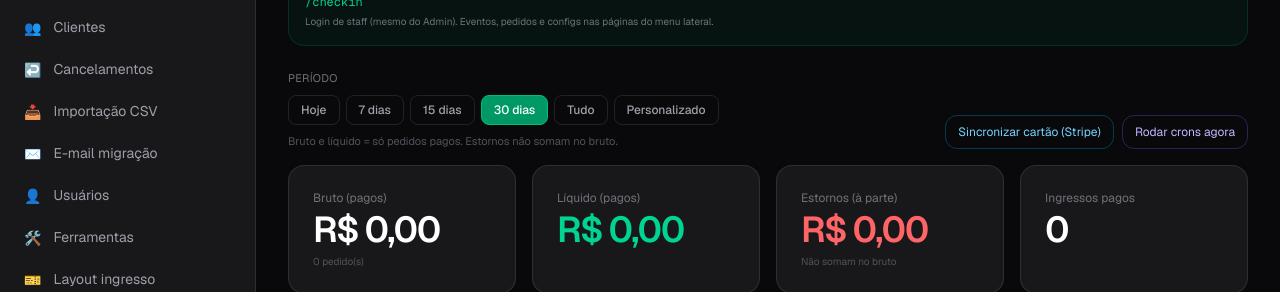
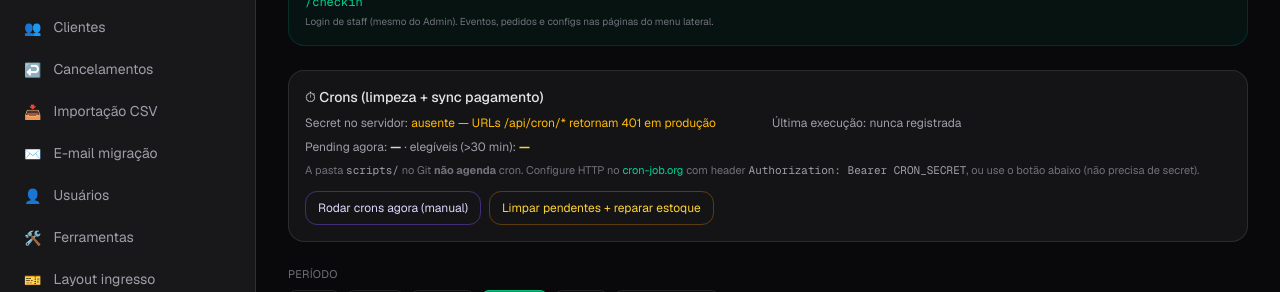
Before and after one commit to aerciompr/portal-lorde-ingresso, a Next.js app: page /admin in a window 1280 px wide. Shown: the part 291-583 px from the top of the page. Built offline with nearby package versions, Linux system fonts and the light colour scheme; no server answers; the database is empty.

Commit message:
fix(ops): crons documentadas + status no admin + run confiavel
Esclarece que scripts nao agendam. CRON_SECRET, cron-job.org, botao Rodar crons, status ultima execucao.

```diff
--- a/app/admin/page.tsx
+++ b/app/admin/page.tsx
@@ -45,6 +45,14 @@ export default function AdminDashboard() {
   const [customTo, setCustomTo] = useState('');
   const [cleaning, setCleaning] = useState(false);
   const [syncingStripe, setSyncingStripe] = useState(false);
+  const [cronInfo, setCronInfo] = useState<{
+    cronSecretConfigured?: boolean;
+    lastRunAt?: string | null;
+    lastRunSource?: string | null;
+    pendingCount?: number;
+    pendingOlderThanTtl?: number;
+    pendingOrderTtlMinutes?: number;
+  } | null>(null);
   const [Recharts, setRecharts] = useState<RechartsModule | null>(null);
 
   useEffect(() => {
@@ -56,9 +64,19 @@ export default function AdminDashboard() {
     if (res.ok) setOrders(await res.json());
   }, []);
 
+  const loadCron = useCallback(async () => {
+    try {
+      const res = await fetch('/api/admin/cron-status', { credentials: 'include' });
+      if (res.ok) setCronInfo(await res.json());
+    } catch {
+      /* ignore */
+    }
+  }, []);
+
   useEffect(() => {
     load();
-  }, [load]);
+    loadCron();
+  }, [load, loadCron]);
 
   const periodRange = useMemo(() => {
     const r = periodToRange(period, customFrom, customTo);
@@ -197,6 +215,7 @@ export default function AdminDashboard() {
       if (!res.ok) throw new Error(data.error || 'Falha');
       toast.success(data.message || 'Crons ok');
       load();
+      loadCron();
     } catch (e) {
       toast.error((e as Error).message);
     } finally {
@@ -238,6 +257,70 @@ export default function AdminDashboard() {
         </a>
         <div className="text-[10px] mt-1 text-zinc-500">
           Login de staff (mesmo do Admin). Eventos, pedidos e configs nas páginas do menu lateral.
+        </div>
+      </div>
+
+      {/* Status das crons */}
+      <div className="mb-6 p-4 border border-white/10 bg-zinc-900/80 rounded-2xl text-sm space-y-2">
+        <div className="font-medium text-zinc-200">⏱ Crons (limpeza + sync pagamento)</div>
+        <div className="grid sm:grid-cols-2 gap-2 text-xs text-zinc-400">
+          <div>
+            Secret no servidor:{' '}
+            {cronInfo?.cronSecretConfigured ? (
+              <span className="text-emerald-400">configurado</span>
+            ) : (
+              <span className="text-amber-400">
+                ausente — URLs /api/cron/* retornam 401 em produção
+              </span>
+            )}
+          </div>
+          <div>
+            Última execução:{' '}
+            {cronInfo?.lastRunAt
+              ? new Date(cronInfo.lastRunAt).toLocaleString('pt-BR')
+              : 'nunca registrada'}
+            {cronInfo?.lastRunSource ? (
+              <span className="text-zinc-600"> ({cronInfo.lastRunSource})</span>
+            ) : null}
+          </div>
+          <div>
+            Pending agora: <strong className="text-zinc-300">{cronInfo?.pendingCount ?? '—'}</strong>
+            {' · '}
+            elegíveis (&gt;{cronInfo?.pendingOrderTtlMinutes ?? 30} min):{' '}
+            <strong className="text-amber-300">{cronInfo?.pendingOlderThanTtl ?? '—'}</strong>
+          </div>
+        </div>
+        <p className="text-[11px] text-zinc-500">
+          A pasta <code className="text-zinc-400">scripts/</code> no Git <strong>não agenda</strong>{' '}
+          cron. Configure HTTP no{' '}
+          <a
+            href="https://cron-job.org"
+            target="_blank"
+            rel="noreferrer"
+            className="text-emerald-400 hover:underline"
+          >
+            cron-job.org
+          </a>{' '}
+          com header <code className="text-zinc-400">Authorization: Bearer CRON_SECRET</code>, ou use
+          o botão abaixo (não precisa de secret).
+        </p>
+        <div className="flex flex-wrap gap-2 pt-1">
+          <button
+            type="button"
+            disabled={syncingStripe}
+            onClick={runAllCrons}
+            className="text-xs px-3 py-2 rounded-xl border border-violet-500/40 text-violet-200 hover:bg-violet-950/40 disabled:opacity-50"
+          >
+            {syncingStripe ? 'Executando…' : 'Rodar crons agora (manual)'}
+          </button>
+          <button
+            type="button"
+            disabled={cleaning}
+            onClick={cleanupPendings}
+            className="text-xs px-3 py-2 rounded-xl border border-amber-500/30 text-amber-300 hover:bg-amber-950/40 disabled:opacity-50"
+          >
+            {cleaning ? 'Limpando…' : 'Limpar pendentes + reparar estoque'}
+          </button>
         </div>
       </div>
 
--- /dev/null
+++ b/app/api/admin/cron-status/route.ts
@@ -0,0 +1,68 @@
+import { NextResponse } from 'next/server';
+import { isAdmin } from '@/lib/auth';
+import { prisma } from '@/lib/prisma';
+import { getAppSettings } from '@/lib/settings';
+
+/**
+ * GET — status das crons (sem revelar o secret).
+ */
+export async function GET() {
+  if (!(await isAdmin())) {
+    return NextResponse.json({ error: 'Unauthorized' }, { status: 401 });
+  }
+
+  const secret = (
+    process.env.CRON_SECRET ||
+    process.env.ADMIN_CRON_SECRET ||
+    ''
+  ).trim();
+
+  let lastRunAt: string | null = null;
+  let lastRunSource: string | null = null;
+  try {
+    const rows = await prisma.setting.findMany({
+      where: { key: { in: ['cron_last_run_at', 'cron_last_run_source'] } },
+    });
+    for (const r of rows) {
+      if (r.key === 'cron_last_run_at') lastRunAt = r.value;
+      if (r.key === 'cron_last_run_source') lastRunSource = r.value;
+    }
+  } catch {
+    /* ignore */
+  }
+
+  const s = await getAppSettings();
+  const pendingCount = await prisma.order.count({ where: { status: 'pending' } });
+  const pendingOld = await prisma.order.count({
+    where: {
+      status: 'pending',
+      createdAt: {
+        lt: new Date(Date.now() - (s.pendingOrderTtlMinutes || 30) * 60 * 1000),
+      },
+    },
+  });
+
+  const appUrl = (
+    s.publicUrl ||
+    process.env.NEXT_PUBLIC_APP_URL ||
+    'https://portal.lordenelson.com.br'
+  ).replace(/\/$/, '');
+
+  return NextResponse.json({
+    cronSecretConfigured: Boolean(secret),
+    lastRunAt,
+    lastRunSource,
+    pendingOrderTtlMinutes: s.pendingOrderTtlMinutes || 30,
+    pendingCount,
+    pendingOlderThanTtl: pendingOld,
+    endpoints: {
+      sync: `${appUrl}/api/cron/sync-payments`,
+      cleanup: `${appUrl}/api/cron/cleanup-pending`,
+    },
+    /** URL de teste (substitua SEU_SECRET) — só documenta, não inclui o secret real */
+    testCurlExample:
+      'curl -sS -H "Authorization: Bearer SEU_CRON_SECRET" "https://portal.lordenelson.com.br/api/cron/cleanup-pending"',
+    note:
+      'Scripts na pasta /scripts NÃO disparam cron sozinhos. É preciso HTTP agendado (cron-job.org / EasyPanel) OU botão "Rodar crons agora" no admin.',
+  });
+}
--- a/app/api/admin/orders/run-crons/route.ts
+++ b/app/api/admin/orders/run-crons/route.ts
@@ -95,7 +95,9 @@ export async function POST(req: NextRequest) {
     const cleanup = await cleanupPendingOrders({
       minutes: s.pendingOrderTtlMinutes || 30,
     });
-    summary.cleanup = cleanup;
+    const { repairCancelledOrdersStock } = await import('@/lib/order-stock');
+    const repair = await repairCancelledOrdersStock();
+    summary.cleanup = { ...cleanup, repair };
   } catch (e) {
     summary.cleanupError = e instanceof Error ? e.message : 'erro';
   }
@@ -120,14 +122,40 @@ export async function POST(req: NextRequest) {
     | { finalized?: number; cancelled?: number; feesUpdated?: number }
     | undefined;
 
+  const ranAt = new Date().toISOString();
+  try {
+    await prisma.setting.upsert({
+      where: { key: 'cron_last_run_at' },
+      update: { value: ranAt },
+      create: { key: 'cron_last_run_at', value: ranAt },
+    });
+    await prisma.setting.upsert({
+      where: { key: 'cron_last_run_source' },
+      update: { value: 'admin-run-crons' },
+      create: { key: 'cron_last_run_source', value: 'admin-run-crons' },
+    });
+  } catch {
+    /* ignore */
+  }
+
+  const cleanup = summary.cleanup as
+    | { cleaned?: number; ticketsReleased?: number; repair?: { fixed?: number } }
+    | undefined;
+
   return NextResponse.json({
     success: true,
+    ranAt,
     ...summary,
     message: [
-      `Stripe: +${stripe?.finalized ?? 0} pagos, ${stripe?.cancelled ?? 0} cancelados, ${stripe?.feesUpdated ?? 0} taxas atualizadas`,
+      `Stripe: +${stripe?.finalized ?? 0} pagos, ${stripe?.cancelled ?? 0} cancelados, ${stripe?.feesUpdated ?? 0} taxas`,
       `PIX: +${pixFinalized} pagos, ${pixCancelled} cancelados`,
-      `Cleanup: ${(summary.cleanup as { cleaned?: number })?.cleaned ?? 0} expirados`,
+      `Cleanup: ${cleanup?.cleaned ?? 0} cancelados, ${cleanup?.ticketsReleased ?? 0} estoque`,
+      cleanup?.repair?.fixed
+        ? `Reparo: ${cleanup.repair.fixed} cancelados com estoque preso`
+        : null,
       `Viradas: ${viradas}`,
-    ].join(' · '),
+    ]
+      .filter(Boolean)
+      .join(' · '),
   });
 }
--- a/app/api/cron/cleanup-pending/route.ts
+++ b/app/api/cron/cleanup-pending/route.ts
@@ -30,29 +30,52 @@ function isAuthorized(req: NextRequest): boolean {
 
 async function runCleanup(req: NextRequest) {
   if (!isAuthorized(req)) {
-    return NextResponse.json({ error: 'Unauthorized' }, { status: 401 });
+    return NextResponse.json(
+      {
+        error: 'Unauthorized',
+        hint: 'Defina CRON_SECRET no Environment do EasyPanel e chame com Authorization: Bearer … ou ?secret=…',
+      },
+      { status: 401 }
+    );
   }
 
   const settings = await getAppSettings();
   const minutesParam = req.nextUrl.searchParams.get('minutes');
   const minutes = minutesParam
-    ? Math.max(5, parseInt(minutesParam, 10) || settings.pendingOrderTtlMinutes)
-    : settings.pendingOrderTtlMinutes;
+    ? Math.max(0, parseInt(minutesParam, 10) || 0)
+    : Math.max(1, settings.pendingOrderTtlMinutes || 30);
 
   const result = await cleanupPendingOrders({ minutes });
 
+  const ranAt = new Date().toISOString();
+  try {
+    const { prisma } = await import('@/lib/prisma');
+    await prisma.setting.upsert({
+      where: { key: 'cron_last_run_at' },
+      update: { value: ranAt },
+      create: { key: 'cron_last_run_at', value: ranAt },
+    });
+    await prisma.setting.upsert({
+      where: { key: 'cron_last_run_source' },
+      update: { value: 'http-cleanup-pending' },
+      create: { key: 'cron_last_run_source', value: 'http-cleanup-pending' },
+    });
+  } catch {
+    /* ignore */
+  }
+
   console.log(
-    `[CRON cleanup] minutes=${minutes} cleaned=${result.cleaned} ticketsReleased=${result.ticketsReleased}`
+    `[CRON cleanup] minutes=${minutes} cleaned=${result.cleaned} ticketsReleased=${result.ticketsReleased} scanned=${result.scanned}`
   );
 
   return NextResponse.json({
     success: true,
     minutes,
     ...result,
-    ranAt: new Date().toISOString(),
+    ranAt,
     message:
       result.cleaned === 0
-        ? `Nenhum pending com mais de ${minutes} min.`
+        ? `Nenhum pending com mais de ${minutes} min (varridos: ${result.scanned}).`
         : `${result.cleaned} pedido(s) cancelado(s); ${result.ticketsReleased} ingresso(s) devolvido(s).`,
   });
 }
--- a/app/api/cron/sync-payments/route.ts
+++ b/app/api/cron/sync-payments/route.ts
@@ -23,7 +23,13 @@ function isAuthorized(req: NextRequest): boolean {
 
 export async function GET(req: NextRequest) {
   if (!isAuthorized(req)) {
-    return NextResponse.json({ error: 'Unauthorized' }, { status: 401 });
+    return NextResponse.json(
+      {
+        error: 'Unauthorized',
+        hint: 'Defina CRON_SECRET e use Authorization: Bearer $CRON_SECRET ou ?secret=',
+      },
+      { status: 401 }
+    );
   }
 
   const s = await getAppSettings();
@@ -104,6 +110,22 @@ export async function GET(req: NextRequest) {
     }
   }
 
+  const ranAt = new Date().toISOString();
+  try {
+    await prisma.setting.upsert({
+      where: { key: 'cron_last_run_at' },
+      update: { value: ranAt },
+      create: { key: 'cron_last_run_at', value: ranAt },
+    });
+    await prisma.setting.upsert({
+      where: { key: 'cron_last_run_source' },
+      update: { value: 'http-sync-payments' },
+      create: { key: 'cron_last_run_source', value: 'http-sync-payments' },
+    });
+  } catch {
+    /* ignore */
+  }
+
   console.log(
     `[CRON sync-payments] finalized=${finalized} cancelled=${cancelled} viradas=${viradas}`
   );
@@ -115,7 +137,7 @@ export async function GET(req: NextRequest) {
     viradas,
     pendingChecked: pending.length,
     errors: errors.slice(0, 10),
-    ranAt: new Date().toISOString(),
+    ranAt,
   });
 }
 
```
Also changed, not shown: 2 other files (tests, documents, lock files or other folders).
